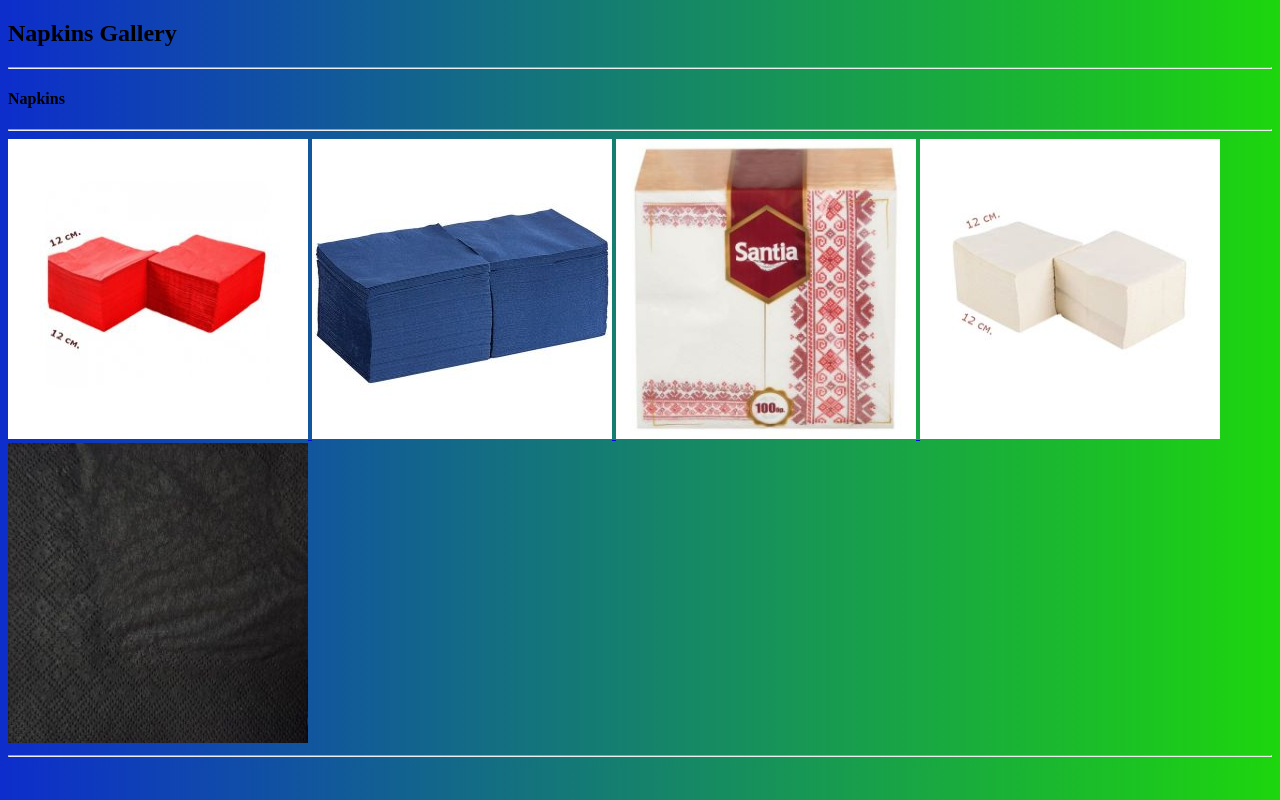
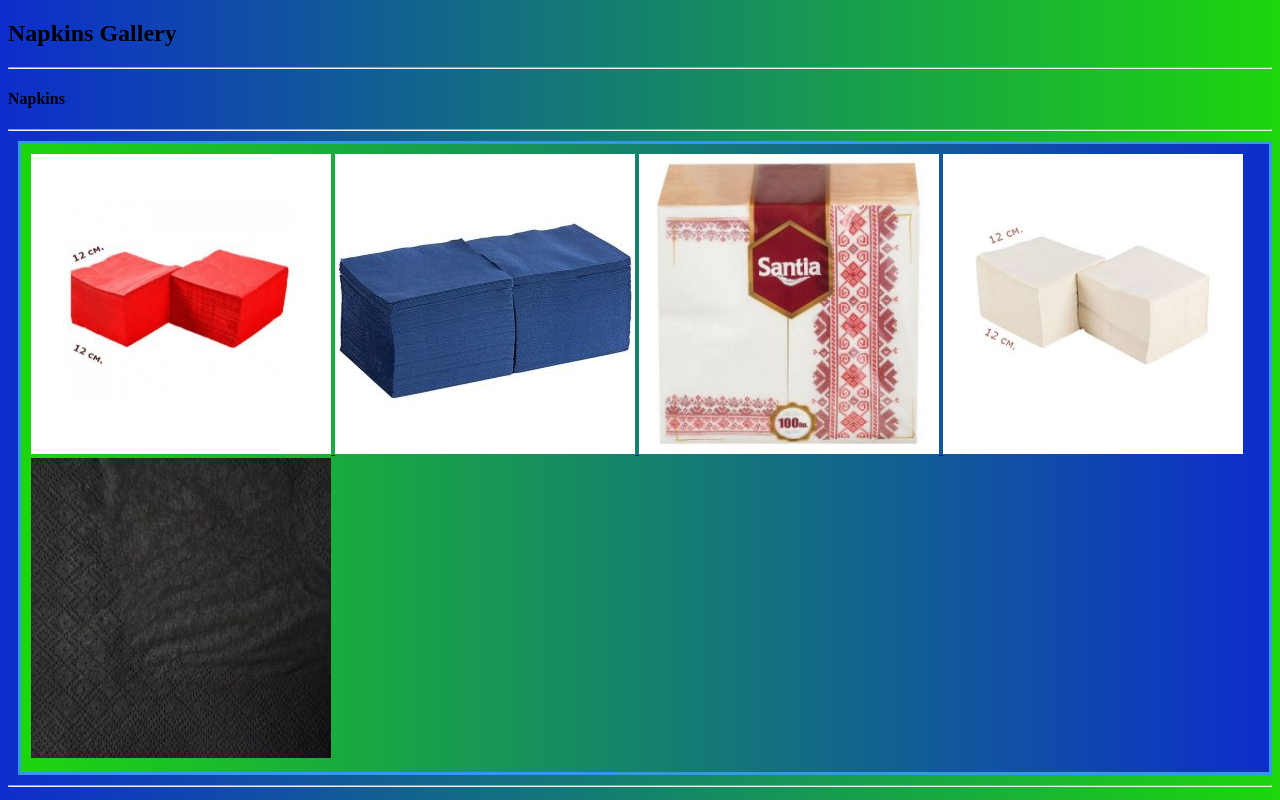
Before and after one commit to Dinamitrii/velinov, a Flask app: page /napkins in a window 1280 px wide. Run offline with Flask 3, Linux system fonts and the light colour scheme.

Commit message:
remote changes incoming

```diff
--- a/templates/napkins.html
+++ b/templates/napkins.html
@@ -30,7 +30,7 @@
 
 <hr>
 
-<div class="napkins">
+<div class="napkinsGall">
 
     <a href="/contacts">
 
```
